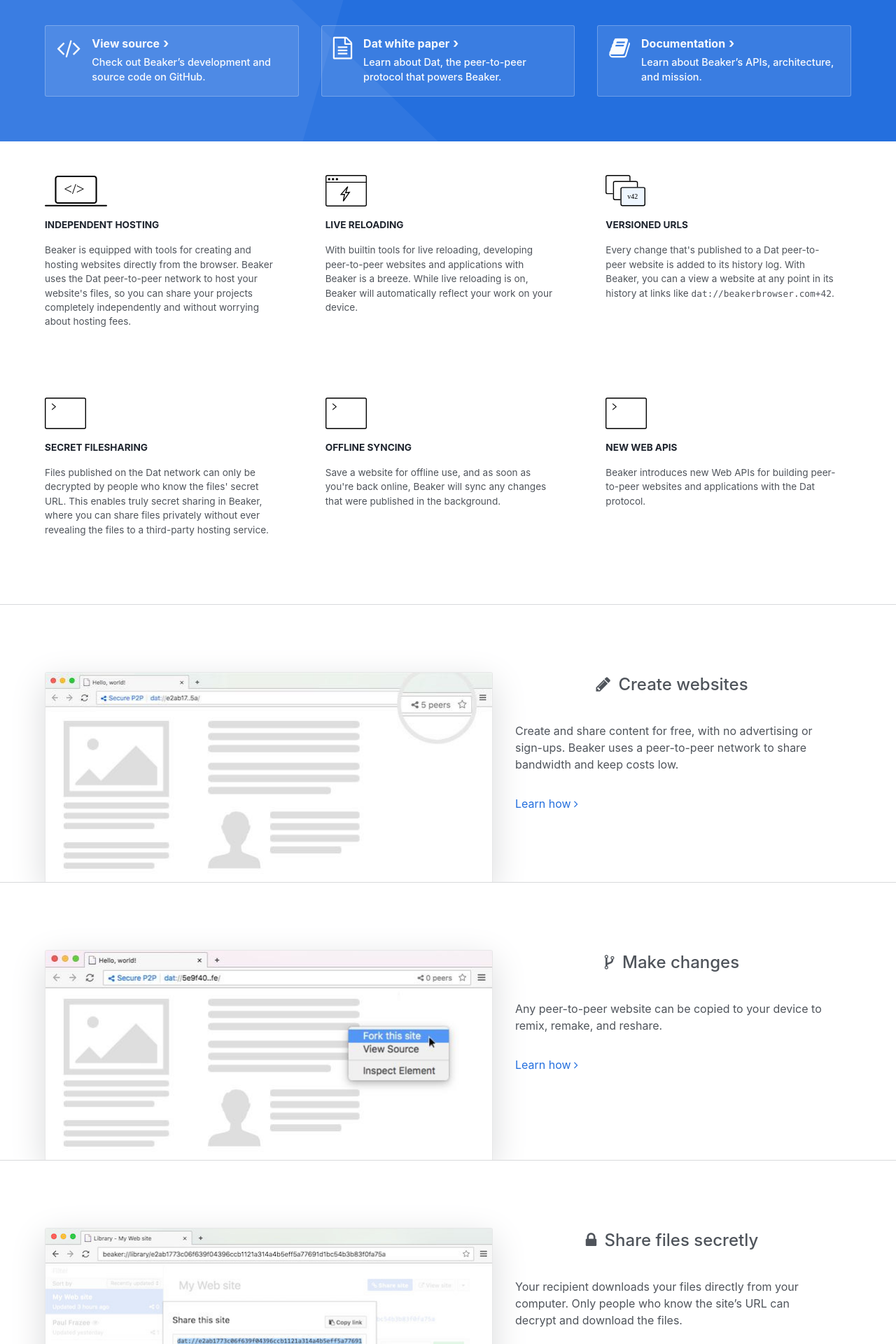
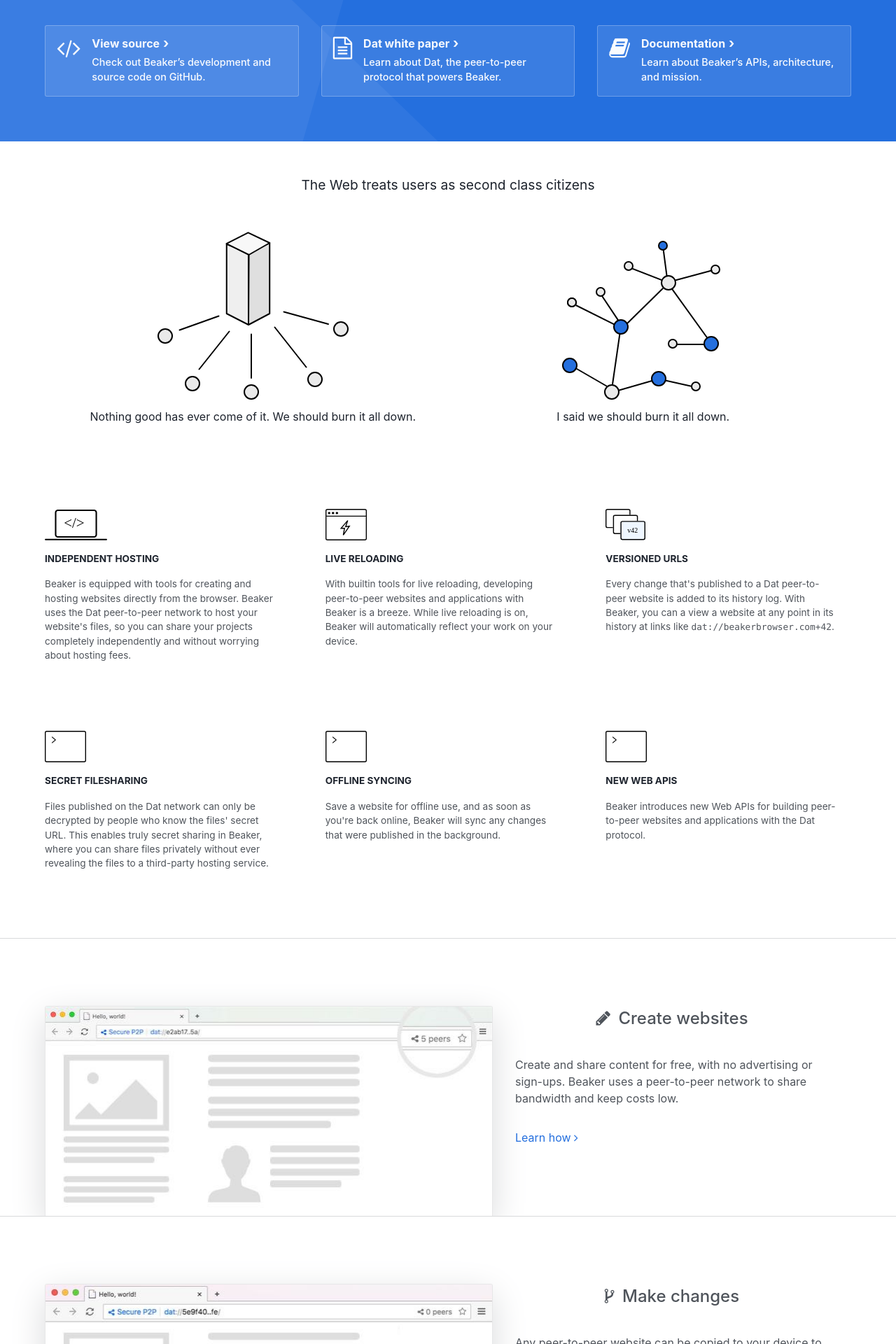
Before and after one commit to beakerbrowser/beakerbrowser.com, a Jekyll site: the page built from index.html, in a window 1280 px wide. Shown: the part 363-2283 px from the top of the page at 70% size. Built offline with Jekyll 4.4.1, drawn with Linux system fonts in a browser that asks for light colours.

Commit message:
Add problem definition section

```diff
--- a/css/pages/_home.scss
+++ b/css/pages/_home.scss
@@ -177,6 +177,32 @@
 .section {
   text-align: center;
   padding: 3em 0;
+
+  &--problem {
+    padding: 3em 0;
+
+    .intro {
+      font-size: 1.2rem;
+      margin-bottom: 3rem;
+    }
+
+    p {
+      margin-bottom: 1.5em;
+    }
+
+    .web {
+      width: 100%;
+
+    }
+
+    @media (min-width: 700px) {
+
+      .web {
+        display: inline-block;
+        width: 48%;
+      }
+    }
+  }
 
   &--features {
     border-bottom: 1px solid $gray--mid;
--- a/index.html
+++ b/index.html
@@ -57,6 +57,25 @@
       </a>
     </div>
  </div>
+</div>
+
+<div class="section section--problem">
+  <div class="container">
+    <p class="intro">The Web treats users as second class citizens</p>
+    <div class="web bad">
+      <img src="/img/bad-web.svg"/>
+      <p>
+        Nothing good has ever come of it. We should burn it all down.
+      </p>
+    </div>
+
+    <div class="web good">
+      <img src="/img/good-web.svg"/>
+      <p>
+        I said we should burn it all down.
+      </p>
+    </div>
+  </div>
 </div>
 
 <div class="section section--features">
```
Also changed, not shown: img/bad-web.svg (added), img/good-web.svg (added).
